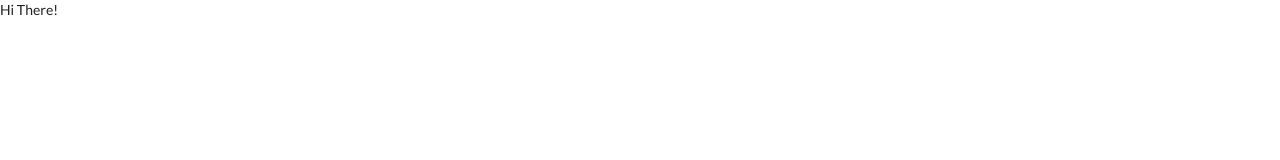
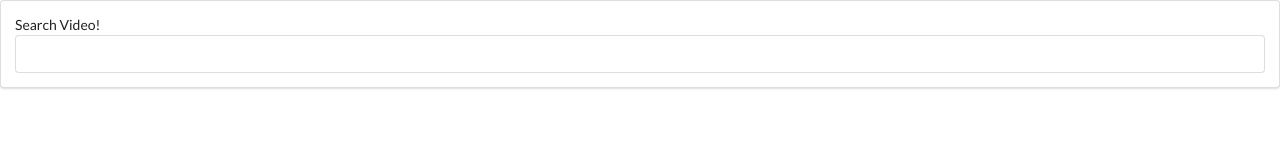
Before and after one commit to hammarpojken/ReactVideoPlayer, a React (Create React App) app: page / in a window 1280 px wide. Shown: the top 160 px of the page. Built offline with nearby package versions, Linux system fonts and the light colour scheme.

Commit message:
Add search bar component

```diff
--- a/src/components/App.js
+++ b/src/components/App.js
@@ -1,7 +1,12 @@
 import React, { Component } from "react";
+import SearchBar from "./SearchBar";
 
 export default class App extends Component {
   render() {
-    return <div>Hi There!</div>;
+    return (
+      <div>
+        <SearchBar />
+      </div>
+    );
   }
 }
--- /dev/null
+++ b/src/components/SearchBar.js
@@ -0,0 +1,34 @@
+import React, { Component } from "react";
+
+export default class SearchBar extends Component {
+  state = {
+    userInput: ""
+  };
+
+  onFormSubmit = e => {
+    e.preventDefault();
+  };
+  onInputChange = e => {
+    this.setState({
+      userInput: e.target.value
+    });
+  };
+
+  render() {
+    return (
+      <div className="ui segment">
+        <form className="ui form" onSubmit={this.onFormSubmit}>
+          <div>
+            <label>Search Video!</label>
+
+            <input
+              value={this.state.userInput}
+              type="text"
+              onChange={this.onInputChange}
+            />
+          </div>
+        </form>
+      </div>
+    );
+  }
+}
```
